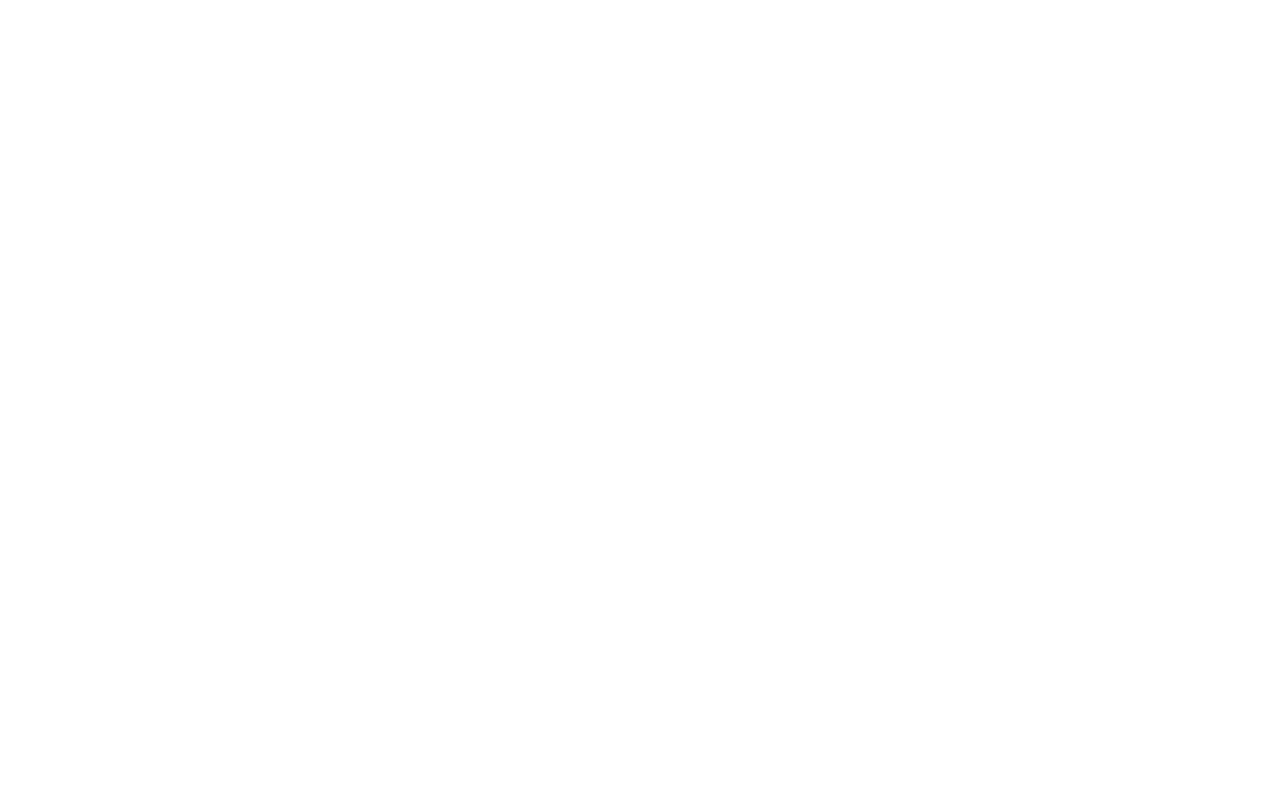
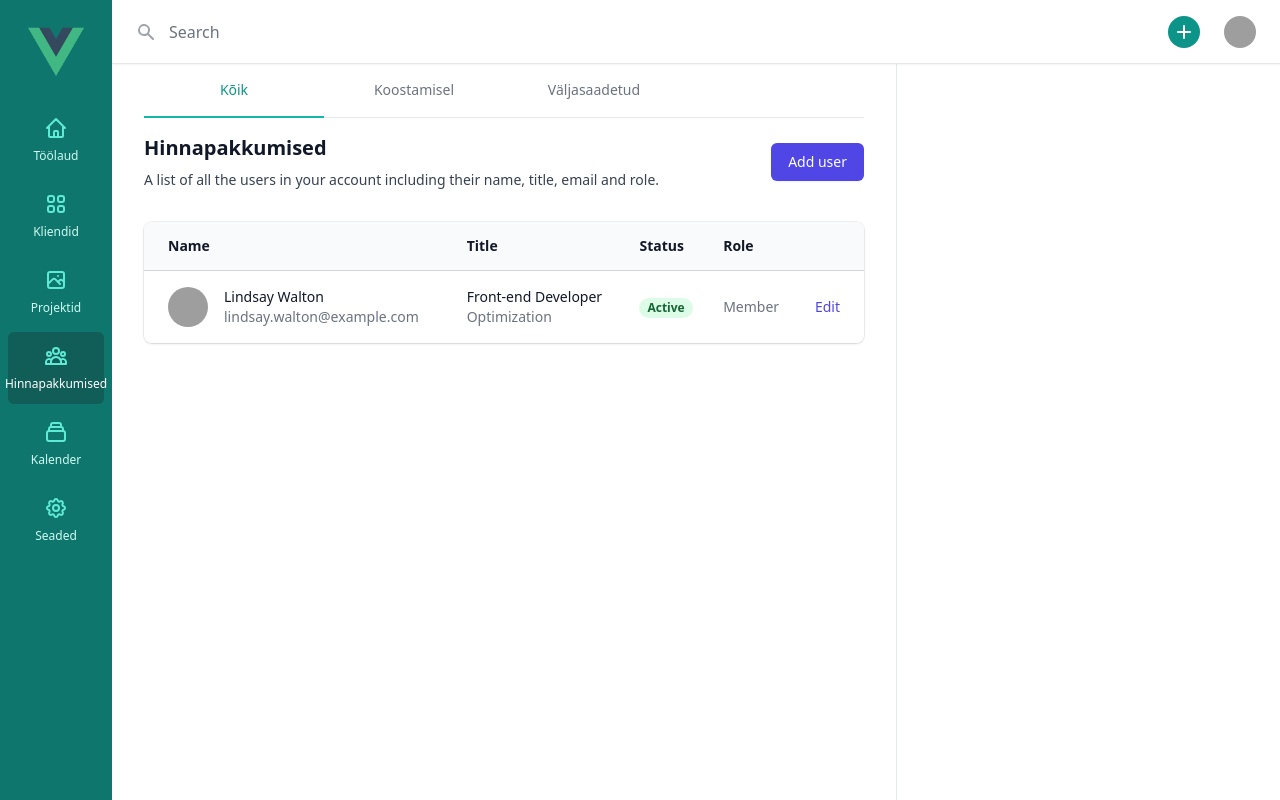
Before and after one commit to AirikaVettik/aRprojektid, a Vue app in the folder client/: page /dashboard/offer in a window 1280 px wide. Before the commit this address had no page. Built offline with nearby package versions, Linux system fonts and the light colour scheme; grey boxes are pictures that could not be loaded.

Commit message:
offer, offerfilter

```diff
--- a/client/src/router/index.js
+++ b/client/src/router/index.js
@@ -2,11 +2,13 @@
 import Login from '../views/login/index.vue'
 import Dashboard from '../views/dashboard/index.vue'
 import Calendar from '../views/dashboard/calendar/index.vue'
+import Offer from '../views/dashboard/offer/index.vue'
 
 const routes = [
     { path: '/', component: Login, name: 'Login' },
     { path: '/dashboard', component: Dashboard, name: 'Dashboard', children: [
-      {path: 'calendar', component: Calendar, name: 'Calendar', }
+      {path: 'calendar', component: Calendar, name: 'Calendar'},
+      {path: 'offer', component: Offer, name: 'Offer'}
     ] }
   ]
 
--- a/client/src/views/dashboard/layout/Sidemenu.vue
+++ b/client/src/views/dashboard/layout/Sidemenu.vue
@@ -7,7 +7,7 @@
           <img class="h-14 w-auto" src="/img/logo.png" alt="Workflow" />
         </div>
         <div class="flex-1 mt-6 w-full px-2 space-y-1">
-          <span v-for="item in sidebarNavigation" :key="item.name" @click="changeRoute(item.href)" :class="[item.current ? 'bg-teal-800 text-white' : 'text-teal-100 hover:bg-teal-800 hover:text-white', 'group w-full p-3 rounded-md flex flex-col items-center text-xs font-medium']" :aria-current="item.current ? 'page' : undefined">
+          <span v-for="item in sidebarNavigation" :key="item.name" @click="changeRoute(item.href)" :class="[route.name === item.href ? 'bg-teal-800 text-white' : 'text-teal-100 hover:bg-teal-800 hover:text-white', 'group w-full p-3 rounded-md flex flex-col items-center text-xs font-medium']" :aria-current="item.current ? 'page' : undefined">
             <component :is="item.icon" :class="[item.current ? 'text-white' : 'text-teal-300 group-hover:text-white', 'h-6 w-6']" aria-hidden="true" />
             <span class="mt-2">{{ item.name }}</span>
           </span>
@@ -59,6 +59,7 @@
 <script>
 import { ref } from 'vue'
 import router from '../../../router'
+import { useRoute } from 'vue-router'
 
 import {
   Dialog,
@@ -78,14 +79,13 @@
 import { SearchIcon } from '@heroicons/vue/solid'
 
 const sidebarNavigation = [
-  { name: 'Töölaud', href: '#', icon: HomeIcon, current: false },
-  { name: 'Kliendid', href: '#', icon: ViewGridIcon, current: false },
-  { name: 'Projektid', href: '#', icon: PhotographIcon, current: true },
-  { name: 'Hinnapakkumised', href: '#', icon: UserGroupIcon, current: false },
-  { name: 'Kalender', href: 'Calendar', icon: CollectionIcon, current: false },
-  { name: 'Seaded', href: '#', icon: CogIcon, current: false },
+  { name: 'Töölaud', href: '#', icon: HomeIcon },
+  { name: 'Kliendid', href: '#', icon: ViewGridIcon },
+  { name: 'Projektid', href: '#', icon: PhotographIcon },
+  { name: 'Hinnapakkumised', href: 'Offer', icon: UserGroupIcon },
+  { name: 'Kalender', href: 'Calendar', icon: CollectionIcon },
+  { name: 'Seaded', href: '#', icon: CogIcon },
 ]
-
 
 export default {
   components: {
@@ -97,9 +97,10 @@
   },
   setup() {
     const mobileMenuOpen = ref(false)
+    const route = useRoute()
 
     function changeRoute (routeName) {
-        router.push({
+          router.push({
           name: routeName
         })
     }
@@ -108,6 +109,7 @@
       sidebarNavigation,
       mobileMenuOpen,
       changeRoute,
+      route,
     }
   },
 }
--- /dev/null
+++ b/client/src/views/dashboard/offer/index.vue
@@ -0,0 +1,112 @@
+<!-- This example requires Tailwind CSS v2.0+ -->
+<template>
+  <div class="px-4 sm:px-6 lg:px-8">
+      <div>
+  <div class="sm:hidden">
+    <label for="tabs" class="sr-only">Select a tab</label>
+    <!-- Use an "onChange" listener to redirect the user to the selected tab URL. -->
+    <select id="tabs" name="tabs" class="block w-full focus:ring-indigo-500 focus:border-indigo-500 border-gray-300 rounded-md">
+      <option>Kõik</option>
+
+      <option>Koostamisel</option>
+
+      <option>Väljasaadetud</option>
+    </select>
+  </div>
+  <div class="hidden sm:block">
+    <div class="border-b border-gray-200">
+      <nav class="-mb-px flex" aria-label="Tabs">
+        <!-- Current: "border-indigo-500 text-indigo-600", Default: "border-transparent text-gray-500 hover:text-gray-700 hover:border-gray-300" -->
+        <a href="#" class="border-teal-500 text-teal-600 w-1/4 py-4 px-1 text-center border-b-2 font-medium text-sm" aria-current="page"> Kõik </a>
+
+        <a href="#" class="border-transparent text-gray-500 hover:text-gray-700 hover:border-gray-300 w-1/4 py-4 px-1 text-center border-b-2 font-medium text-sm"> Koostamisel</a>
+
+        <a href="#" class="border-transparent text-gray-500 hover:text-gray-700 hover:border-gray-300 w-1/4 py-4 px-1 text-center border-b-2 font-medium text-sm"> Väljasaadetud</a>
+
+      </nav>
+    </div>
+  </div>
+</div>
+    <div class="sm:flex sm:items-center pt-4">
+      <div class="sm:flex-auto">
+        <h1 class="text-xl font-semibold text-gray-900">Hinnapakkumised</h1>
+        <p class="mt-2 text-sm text-gray-700">A list of all the users in your account including their name, title, email and role.</p>
+      </div>
+      <div class="mt-4 sm:mt-0 sm:ml-16 sm:flex-none">
+        <button type="button" class="inline-flex items-center justify-center rounded-md border border-transparent bg-indigo-600 px-4 py-2 text-sm font-medium text-white shadow-sm hover:bg-indigo-700 focus:outline-none focus:ring-2 focus:ring-indigo-500 focus:ring-offset-2 sm:w-auto">Add user</button>
+      </div>
+    </div>
+    <div class="mt-8 flex flex-col">
+      <div class="-my-2 -mx-4 overflow-x-auto sm:-mx-6 lg:-mx-8">
+        <div class="inline-block min-w-full py-2 align-middle md:px-6 lg:px-8">
+          <div class="overflow-hidden shadow ring-1 ring-black ring-opacity-5 md:rounded-lg">
+            <table class="min-w-full divide-y divide-gray-300">
+              <thead class="bg-gray-50">
+                <tr>
+                  <th scope="col" class="py-3.5 pl-4 pr-3 text-left text-sm font-semibold text-gray-900 sm:pl-6">Name</th>
+                  <th scope="col" class="px-3 py-3.5 text-left text-sm font-semibold text-gray-900">Title</th>
+                  <th scope="col" class="px-3 py-3.5 text-left text-sm font-semibold text-gray-900">Status</th>
+                  <th scope="col" class="px-3 py-3.5 text-left text-sm font-semibold text-gray-900">Role</th>
+                  <th scope="col" class="relative py-3.5 pl-3 pr-4 sm:pr-6">
+                    <span class="sr-only">Edit</span>
+                  </th>
+                </tr>
+              </thead>
+              <tbody class="divide-y divide-gray-200 bg-white">
+                <tr v-for="person in people" :key="person.email">
+                  <td class="whitespace-nowrap py-4 pl-4 pr-3 text-sm sm:pl-6">
+                    <div class="flex items-center">
+                      <div class="h-10 w-10 flex-shrink-0">
+                        <img class="h-10 w-10 rounded-full" :src="person.image" alt="" />
+                      </div>
+                      <div class="ml-4">
+                        <div class="font-medium text-gray-900">{{ person.name }}</div>
+                        <div class="text-gray-500">{{ person.email }}</div>
+                      </div>
+                    </div>
+                  </td>
+                  <td class="whitespace-nowrap px-3 py-4 text-sm text-gray-500">
+                    <div class="text-gray-900">{{ person.title }}</div>
+                    <div class="text-gray-500">{{ person.department }}</div>
+                  </td>
+                  <td class="whitespace-nowrap px-3 py-4 text-sm text-gray-500">
+                    <span class="inline-flex rounded-full bg-green-100 px-2 text-xs font-semibold leading-5 text-green-800">Active</span>
+                  </td>
+                  <td class="whitespace-nowrap px-3 py-4 text-sm text-gray-500">{{ person.role }}</td>
+                  <td class="relative whitespace-nowrap py-4 pl-3 pr-4 text-right text-sm font-medium sm:pr-6">
+                    <a href="#" class="text-indigo-600 hover:text-indigo-900"
+                      >Edit<span class="sr-only">, {{ person.name }}</span></a
+                    >
+                  </td>
+                </tr>
+              </tbody>
+            </table>
+          </div>
+        </div>
+      </div>
+    </div>
+  </div>
+</template>
+
+<script>
+const people = [
+  {
+    name: 'Lindsay Walton',
+    title: 'Front-end Developer',
+    department: 'Optimization',
+    email: 'lindsay.walton@example.com',
+    role: 'Member',
+    image:
+      'https://images.unsplash.com/photo-1517841905240-472988babdf9?ixlib=rb-1.2.1&ixid=eyJhcHBfaWQiOjEyMDd9&auto=format&fit=facearea&facepad=2&w=256&h=256&q=80',
+  },
+  // More people...
+]
+
+export default {
+  setup() {
+    return {
+      people,
+    }
+  },
+}
+</script>
```
